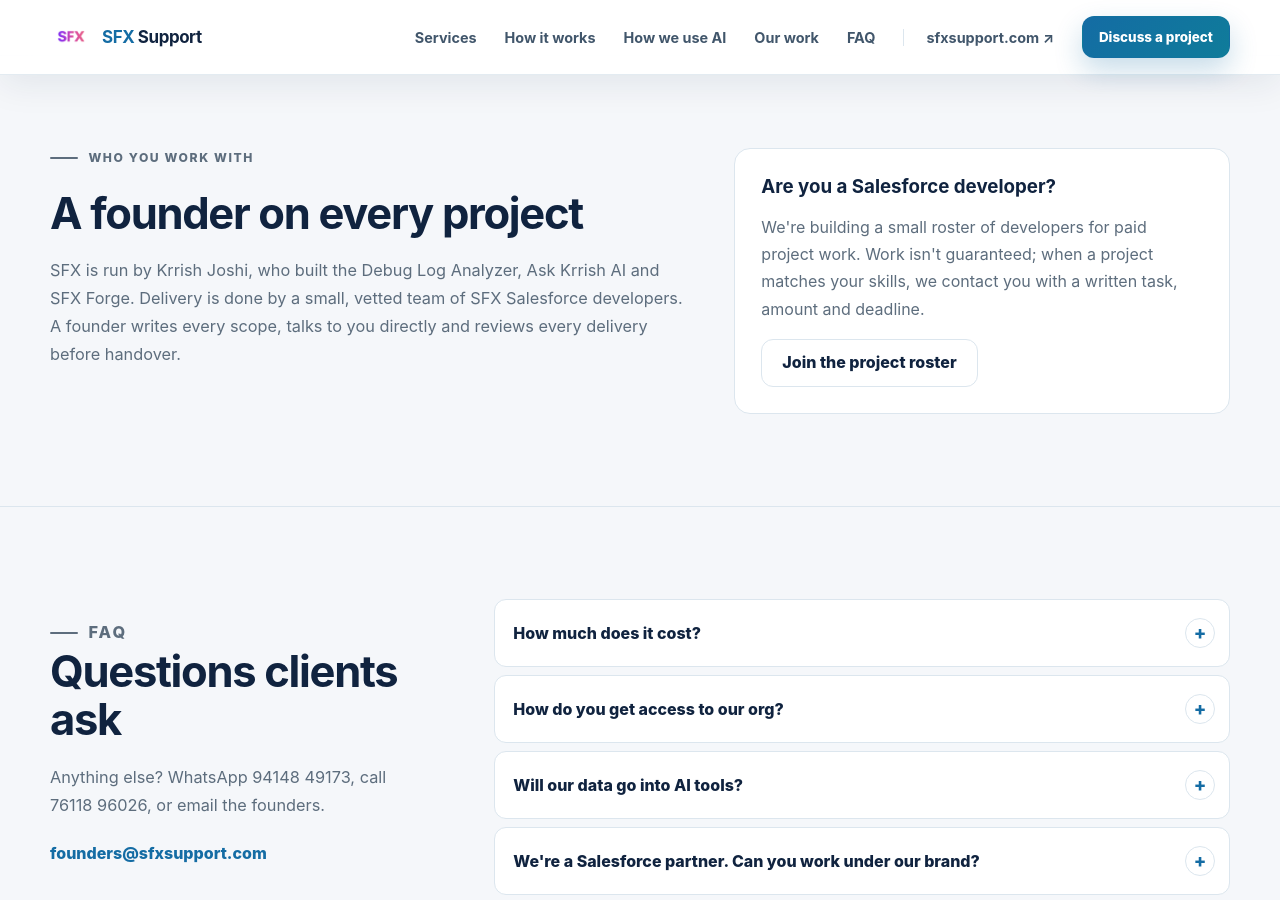
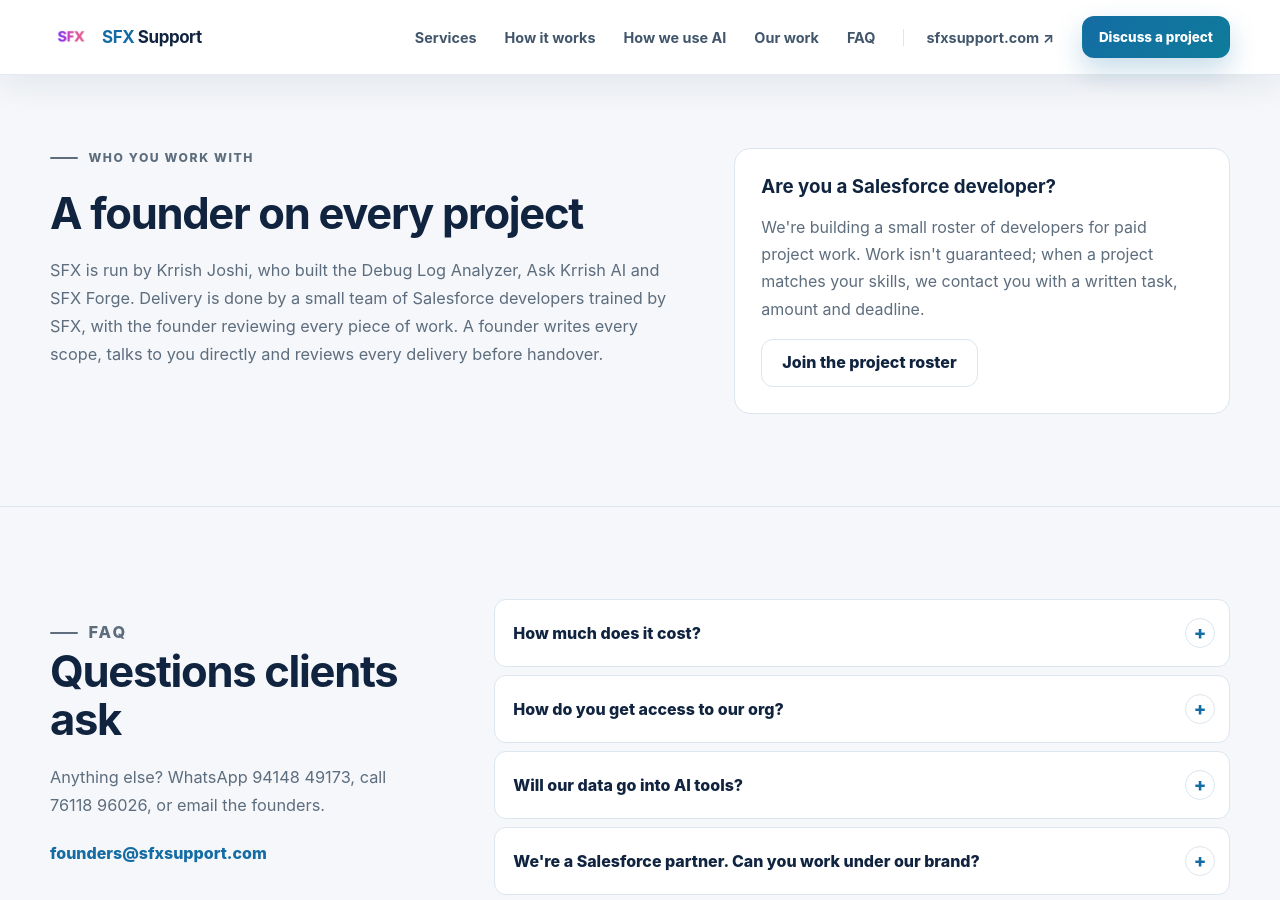
Before and after one commit to sfxsupport/main, a Jekyll site: the page built from services/index.html, in a window 1280 px wide and 900 px high, scrolled down 4029 px. Built offline with Jekyll 4.4.1, drawn with Linux system fonts in a browser that asks for light colours.

Commit message:
Apply review-gate suggestions: icon, chatbot copy, accurate team wording
Co-Authored-By: Claude Opus 5.5 <noreply@anthropic.com>

```diff
--- a/about.html
+++ b/about.html
@@ -339,7 +339,7 @@ permalink: /about/
             <p>Guides, tools, and AI available around the clock — learn at your own pace, whenever you need it.</p>
           </div>
           <div class="gc">
-            <div class="gc-icon"><i class="bi bi-people"></i></div>
+            <div class="gc-icon"><i class="bi bi-file-earmark-text"></i></div>
             <h3>Clear scope, fixed quote</h3>
             <p>For project work you get a written scope and a fixed quote before anything starts. No surprises on cost or delivery.</p>
           </div>
--- a/chatbot/chatbot.html
+++ b/chatbot/chatbot.html
@@ -86,7 +86,6 @@ permalink: /chatbot/
       <div>
         <span>Daily limit reached — resets <span id="limit-reset-time" style="font-weight:500;"></span></span>
         <div style="margin-top:.35rem;font-size:.75rem;color:#fca5a5;">
-          Limit resets daily.<br>
           Need it built or fixed?
           <a href="/services/" style="color:#fca5a5;text-decoration:underline;text-underline-offset:2px;">See SFX services</a>
           and we'll help.
--- a/services/index.html
+++ b/services/index.html
@@ -148,7 +148,7 @@ permalink: /services/
     <div class="section-heading svc-team__copy reveal">
       <p class="eyebrow"><span></span> Who you work with</p>
       <h2>A founder on every project</h2>
-      <p>SFX is run by Krrish Joshi, who built the Debug Log Analyzer, Ask Krrish AI and SFX Forge. Delivery is done by a small, vetted team of SFX Salesforce developers. A founder writes every scope, talks to you directly and reviews every delivery before handover.</p>
+      <p>SFX is run by Krrish Joshi, who built the Debug Log Analyzer, Ask Krrish AI and SFX Forge. Delivery is done by a small team of Salesforce developers trained by SFX, with the founder reviewing every piece of work. A founder writes every scope, talks to you directly and reviews every delivery before handover.</p>
       <!-- TODO before going live: add Krrish's photo, years of Salesforce experience, certifications and LinkedIn link. -->
     </div>
     <div class="svc-dev reveal">
```
